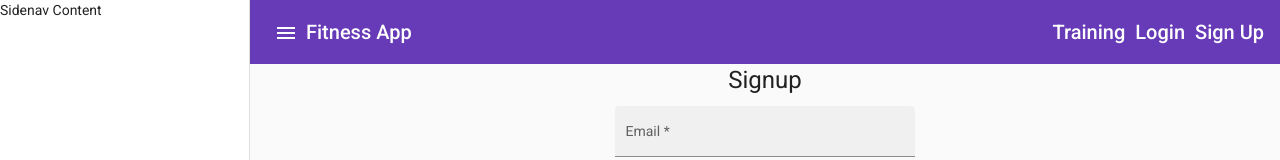
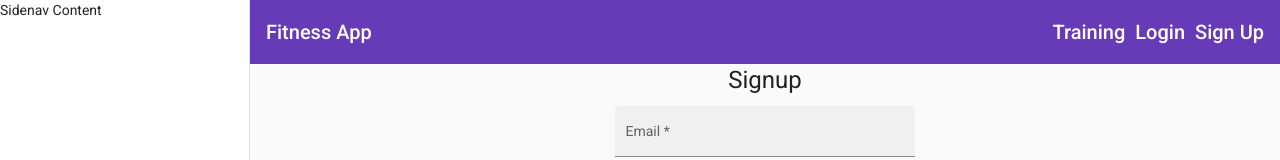
Before and after one commit to StormValen/fitness-app, an Angular app: page /signup in a window 1280 px wide. Shown: the top 160 px of the page. Built offline with nearby package versions, Linux system fonts and the light colour scheme.

Commit message:
(feat) flexLayout responsive menu icon

```diff
--- a/src/app/app.component.html
+++ b/src/app/app.component.html
@@ -4,7 +4,7 @@
     </mat-sidenav>
     <mat-sidenav-content>
         <mat-toolbar color="primary">
-            <button mat-icon-button>
+            <button mat-icon-button fxHide.gt-sm>
                 <mat-icon (click)="sidenav.toggle()">menu</mat-icon>
             </button>
             <a routerLink="/">{{ title }}</a>
--- a/src/app/components/auth/login/login.component.html
+++ b/src/app/components/auth/login/login.component.html
@@ -45,7 +45,7 @@
         </button>
         <div>
             <span>You don't have an account ? </span>
-            <a href="http://localhost:4200/signup">Signup</a>
+            <a routerLink="/signup">Signup</a>
         </div>
     </form>
 </section>
--- a/src/app/components/auth/singup/singup.component.html
+++ b/src/app/components/auth/singup/singup.component.html
@@ -66,7 +66,7 @@
         </button>
         <div>
             <span>You already have an account ? </span>
-            <a href="http://localhost:4200/login">Login</a>
+            <a routerLink="/login">Login</a>
         </div>
     </form>
 </section>
```
